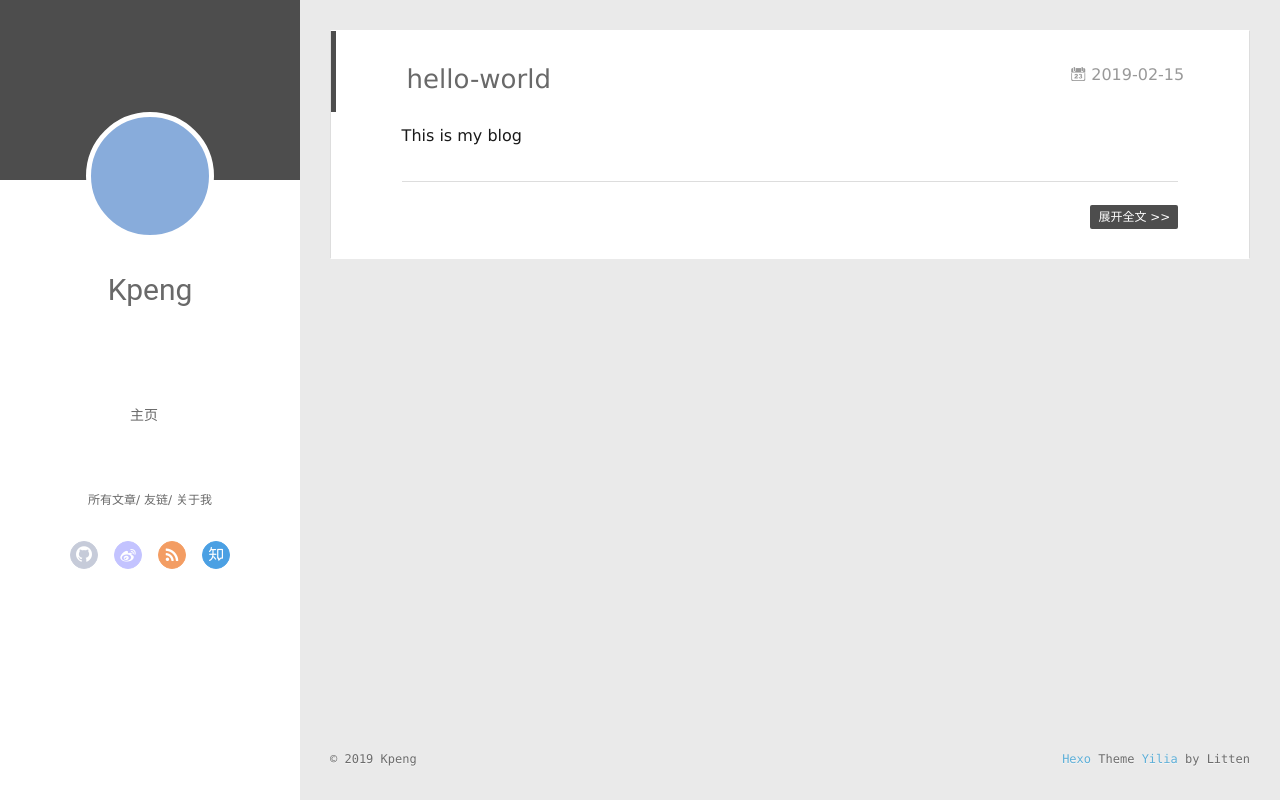
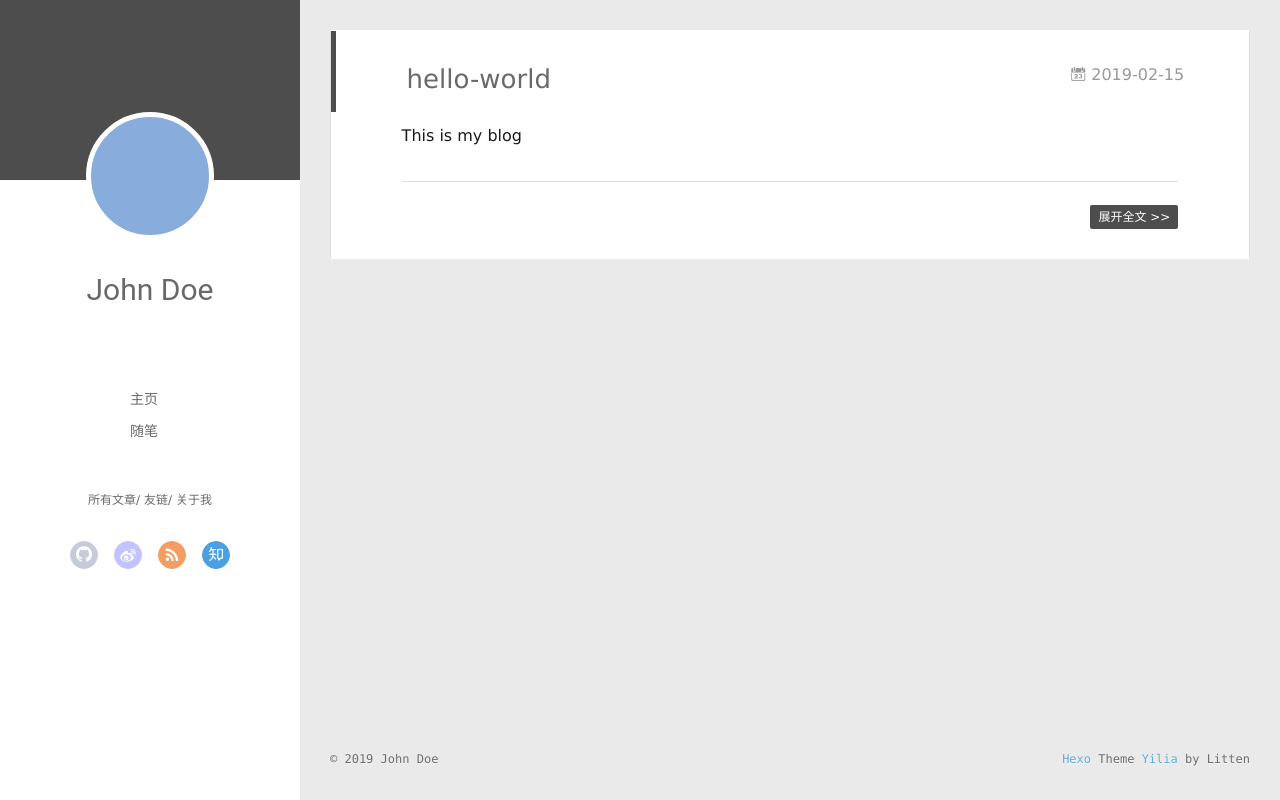
Before and after one commit to smithgoo/smithgoo.github.io, a plain HTML site: page index.html in a window 1280 px wide. Drawn offline with Linux system fonts and the light colour scheme; no server answers.

Commit message:
Site updated: 2019-02-16 13:29:38

```diff
--- a/index.html
+++ b/index.html
@@ -46,13 +46,17 @@
 			<img src class="js-avatar">
 		</a>
 		<hgroup>
-		  <h1 class="header-author"><a href="/">Kpeng</a></h1>
+		  <h1 class="header-author"><a href="/">John Doe</a></h1>
 		</hgroup>
 
 
 		<nav class="header-menu">
 			<ul>
-				<li><a href="https://github.com/smithgoo">主页</a></li>
+
+				<li><a href="/">主页</a></li>
+
+				<li><a href="/tags/随笔/">随笔</a></li>
+
 			</ul>
 		</nav>
 		<nav class="header-smart-menu">
@@ -100,8 +104,7 @@
 				<img src class="js-avatar">
 			</div>
 			<hgroup>
-        <h1 class="header-author js-header-author">Kpeng</h1>
-        <h1 class="header-author js-header-author">靡不有初，鲜克有终</h1>
+			  <h1 class="header-author js-header-author">John Doe</h1>
 			</hgroup>
 
 
@@ -222,7 +225,7 @@
   <div class="outer">
     <div id="footer-info">
     	<div class="footer-left">
-    		&copy; 2019 Kpeng
+    		&copy; 2019 John Doe
     	</div>
       	<div class="footer-right">
       		<a href="http://hexo.io/" target="_blank">Hexo</a>  Theme <a href="https://github.com/litten/hexo-theme-yilia" target="_blank">Yilia</a> by Litten
```
